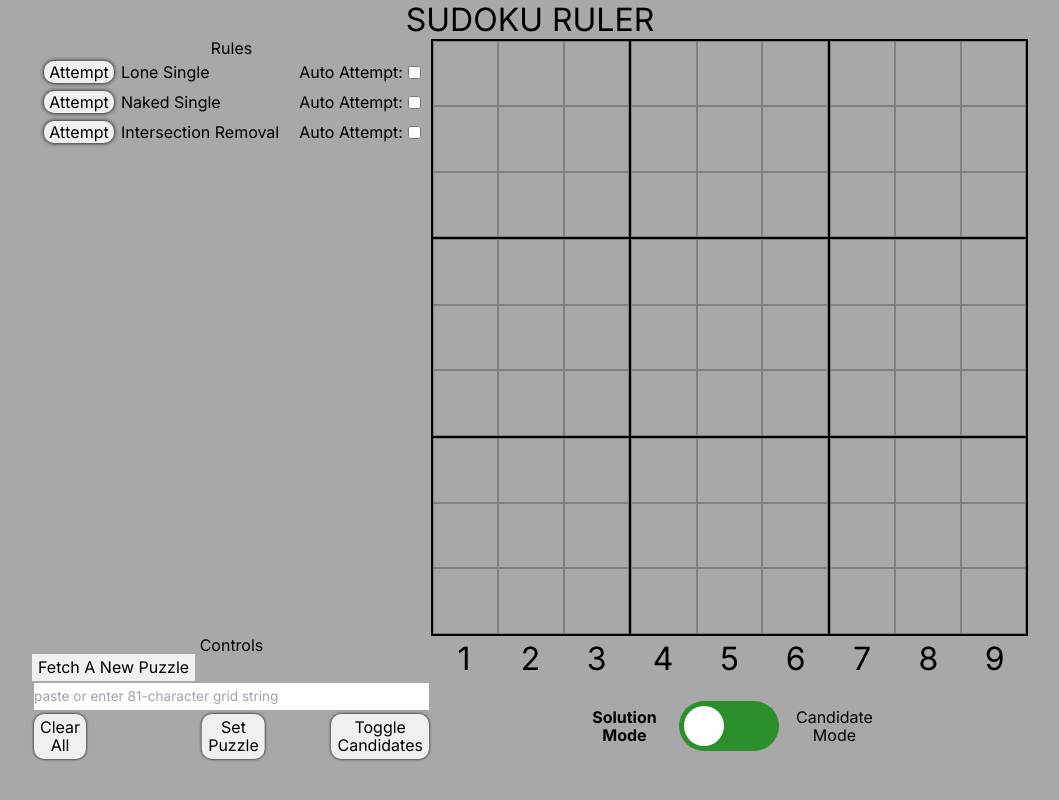
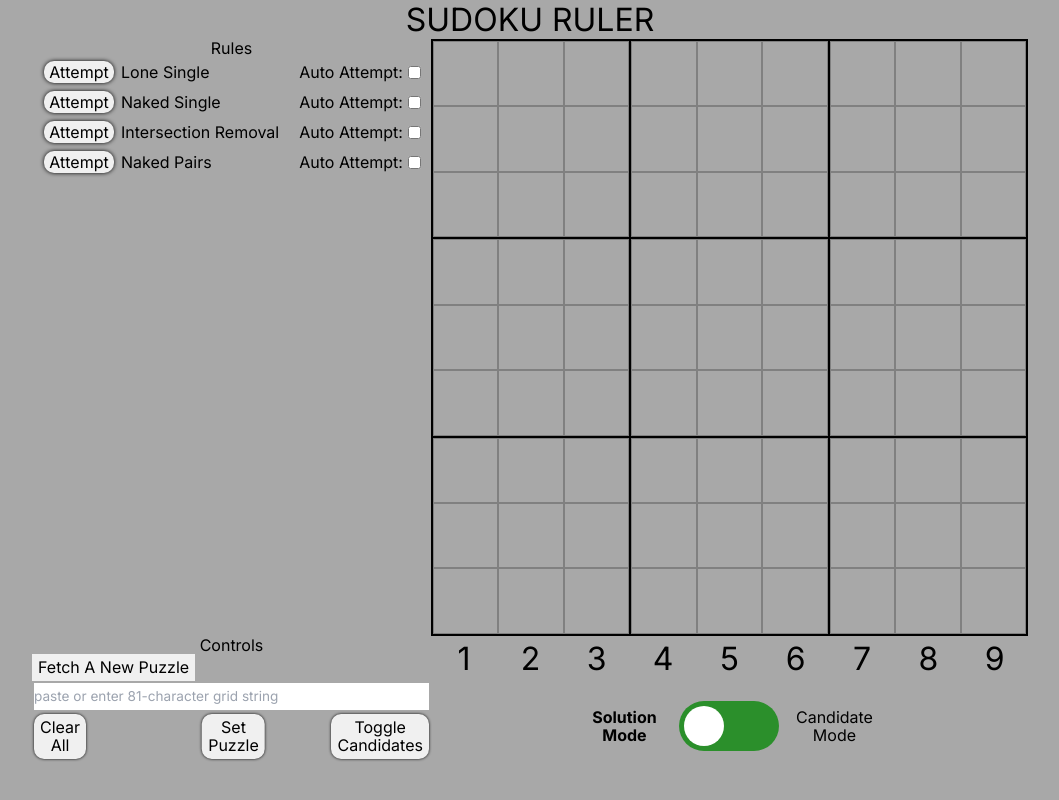
Before and after one commit to TylerHartwell/sudoku, a Next.js app: page / in a window 1280 px wide. Shown: the whole page, without its empty margins (110-1169 px from the left). Built offline with nearby package versions, Linux system fonts and the light colour scheme.

Commit message:
functional naked pairs rule

```diff
--- /dev/null
+++ b/src/rules/nakedPairs.ts
@@ -0,0 +1,146 @@
+import { Rule, Square } from "./rulesInterface"
+
+interface Candidate {
+  candidateIndex: number
+  possible: boolean
+  squareIndex: number
+  rowIndex: number
+  colIndex: number
+  boxIndex: number
+}
+
+// export interface Square {
+//   entryValue: string
+//   candidates: boolean[]
+//   gridSquareIndex: number
+// }
+
+function createCandidateObj(candidateIndex: number, possible: boolean, squareIndex: number): Candidate {
+  const rowIndex = Math.floor(squareIndex / 9)
+  const colIndex = squareIndex % 9
+  const boxIndex = Math.floor(rowIndex / 3) * 3 + Math.floor(colIndex / 3)
+
+  return {
+    candidateIndex,
+    possible,
+    squareIndex,
+    rowIndex,
+    colIndex,
+    boxIndex
+  }
+}
+
+const nakedPairs: Rule = {
+  ruleName: "Naked Pairs",
+  ruleAttempt: (allSquares, toggleManualElimCandidate) => {
+    const allSquaresByRow: Square[][] = Array.from({ length: 9 }, () => [])
+    const allSquaresByCol: Square[][] = Array.from({ length: 9 }, () => [])
+    const allSquaresByBox: Square[][] = Array.from({ length: 9 }, () => [])
+
+    allSquares.forEach((square, index) => {
+      const rowIndex = Math.floor(index / 9)
+      const colIndex = index % 9
+      const boxIndex = Math.floor(rowIndex / 3) * 3 + Math.floor(colIndex / 3)
+
+      allSquaresByRow[rowIndex].push(square)
+      allSquaresByCol[colIndex].push(square)
+      allSquaresByBox[boxIndex].push(square)
+    })
+
+    const allSquaresByUnit: Square[][] = assignAllSquaresByUnit()
+
+    function assignAllSquaresByUnit() {
+      let allSquaresByUnit: Square[][] = []
+      for (let i = 0; i < 9; i++) {
+        allSquaresByUnit.push(allSquaresByRow[i])
+        allSquaresByUnit.push(allSquaresByCol[i])
+        allSquaresByUnit.push(allSquaresByBox[i])
+      }
+      return allSquaresByUnit
+    }
+
+    for (const [unitIndex, unit] of allSquaresByUnit.entries()) {
+      let groupSize = 2
+      let groupOfSize: Candidate[][] = []
+      let groupOfAll = []
+      for (const square of unit) {
+        if (square.entryValue !== "0") continue
+
+        const candidateObjArr: Candidate[] = []
+        for (const [candidateIndex, possible] of square.candidates.entries()) {
+          const candidateObj: Candidate = createCandidateObj(candidateIndex, possible, square.gridSquareIndex)
+          if (candidateObj.possible) {
+            candidateObjArr.push(candidateObj)
+          }
+        }
+
+        if (candidateObjArr.length > 1) {
+          groupOfAll.push(candidateObjArr)
+        }
+      }
+
+      groupOfSize = groupOfAll.filter(candidateObjArr => {
+        return candidateObjArr.length == groupSize
+      })
+
+      if (groupOfSize.length >= groupSize) {
+        for (let i = 0; i < groupOfSize.length - 1; i++) {
+          for (let j = i + 1; j < groupOfSize.length; j++) {
+            if (
+              groupOfSize[i][0].candidateIndex == groupOfSize[j][0].candidateIndex &&
+              groupOfSize[i][1].candidateIndex == groupOfSize[j][1].candidateIndex
+            ) {
+              const firstIndexOfPair = groupOfSize[i][0].candidateIndex
+              const secondIndexOfPair = groupOfSize[i][1].candidateIndex
+              const pair1SquareIndex = groupOfSize[i][0].squareIndex
+              const pair2SquareIndex = groupOfSize[j][0].squareIndex
+
+              //eliminate others from unit if present
+              const unit = allSquaresByUnit[unitIndex]
+              const actions = removeNakedPairCandidatesFrom(unit, pair1SquareIndex, pair2SquareIndex, firstIndexOfPair, secondIndexOfPair)
+
+              const isUnitABox = unitIndex % 3 === 2
+
+              if (!isUnitABox && groupOfSize[i][0].boxIndex == groupOfSize[j][0].boxIndex) {
+                //eliminate others from box if present
+                const unit = allSquaresByUnit[groupOfSize[i][0].boxIndex * 3 + 2]
+                actions.push(...removeNakedPairCandidatesFrom(unit, pair1SquareIndex, pair2SquareIndex, firstIndexOfPair, secondIndexOfPair))
+              }
+
+              if (actions.length !== 0) {
+                console.log("has elimination for pair ", firstIndexOfPair + 1, "and ", secondIndexOfPair + 1, "in unit ", unitIndex)
+                return () => actions.forEach(action => action())
+              }
+            }
+          }
+        }
+      }
+    }
+
+    console.log("no naked pairs")
+    return false
+
+    function removeNakedPairCandidatesFrom(
+      unit: Square[],
+      pair1SquareIndex: number,
+      pair2SquareIndex: number,
+      firstIndexOfPair: number,
+      secondIndexOfPair: number
+    ) {
+      const actions: (() => void)[] = []
+      for (const square of unit) {
+        if (square.gridSquareIndex != pair1SquareIndex && square.gridSquareIndex != pair2SquareIndex) {
+          if (square.candidates[firstIndexOfPair]) {
+            actions.push(() => toggleManualElimCandidate(square.gridSquareIndex, firstIndexOfPair + 1, true))
+          }
+          if (square.candidates[secondIndexOfPair]) {
+            actions.push(() => toggleManualElimCandidate(square.gridSquareIndex, secondIndexOfPair + 1, true))
+          }
+        }
+      }
+      return actions
+    }
+  }
+}
+
+export default nakedPairs
--- a/src/rules/rulesArr.ts
+++ b/src/rules/rulesArr.ts
@@ -1,9 +1,10 @@
 import intersectionRemoval from "./intersectionRemoval"
 import loneSingle from "./loneSingle"
+import nakedPairs from "./nakedPairs"
 import nakedSingle from "./nakedSingle"
 import { Rule } from "./rulesInterface"
 
 // const rulesArr = ["Lone Single", "Naked Single", "Intersection Removal", "Naked Pairs"]
-const rulesArr: Rule[] = [loneSingle, nakedSingle, intersectionRemoval]
+const rulesArr: Rule[] = [loneSingle, nakedSingle, intersectionRemoval, nakedPairs]
 
 export default rulesArr
```
